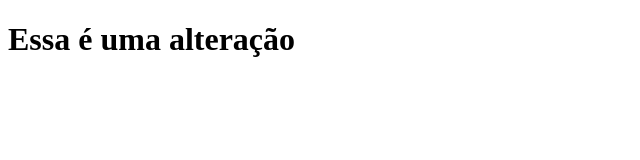
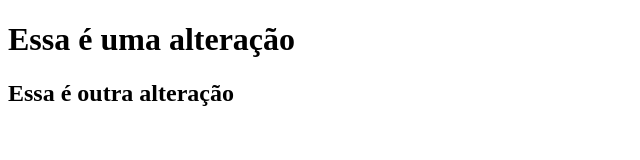
Before and after one commit to thainatuanne/aula2, a plain HTML site: page sobre.html in a window 1280 px wide. Shown: the whole page, without its empty margins (0-640 px from the left). Drawn offline with Linux system fonts and the light colour scheme.

Commit message:
Update sobre.html
Adicionado uma tag

```diff
--- a/sobre.html
+++ b/sobre.html
@@ -7,5 +7,6 @@
 </head>
 <body>
     <h1>Essa é uma alteração</h1>
+    <h2>Essa é outra alteração</h2>
 </body>
 </html>
```
